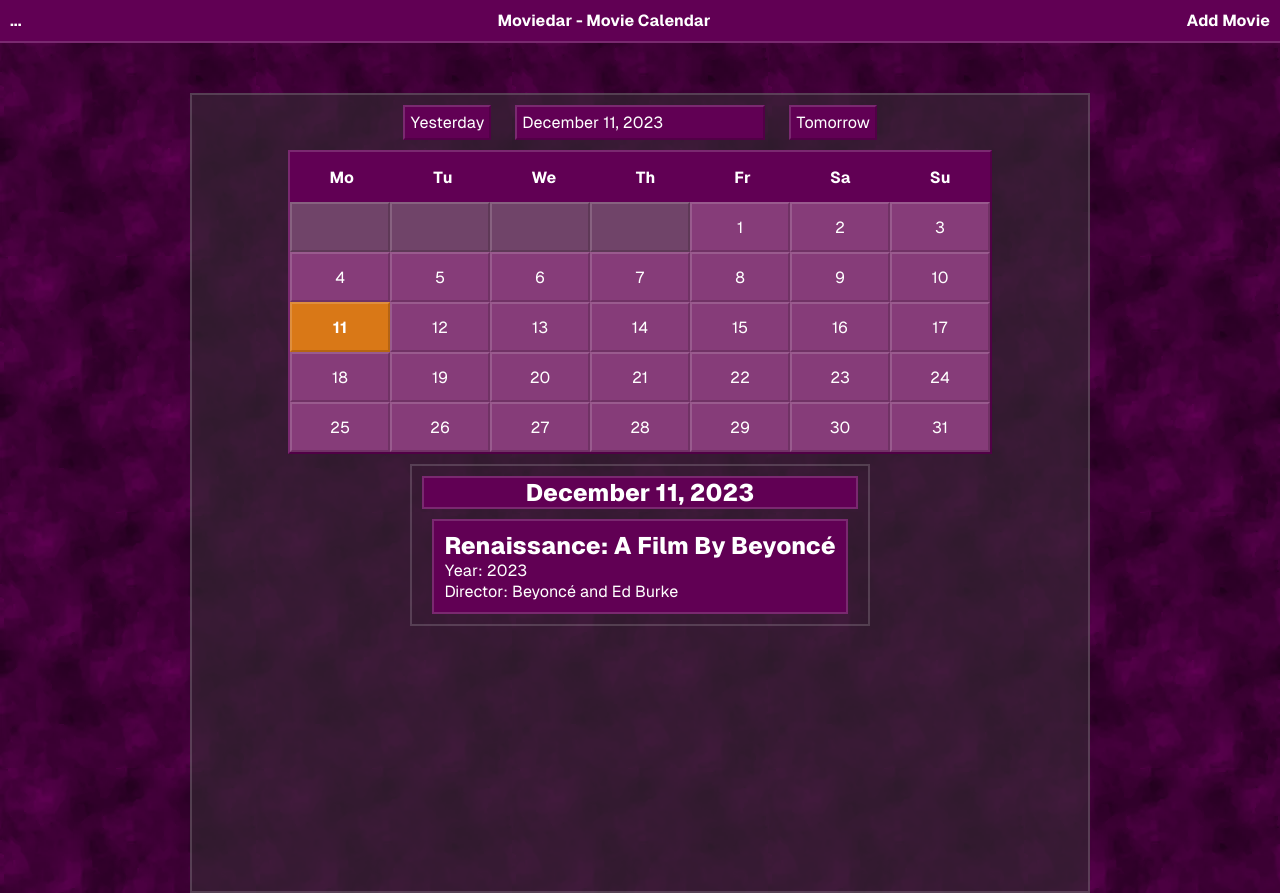
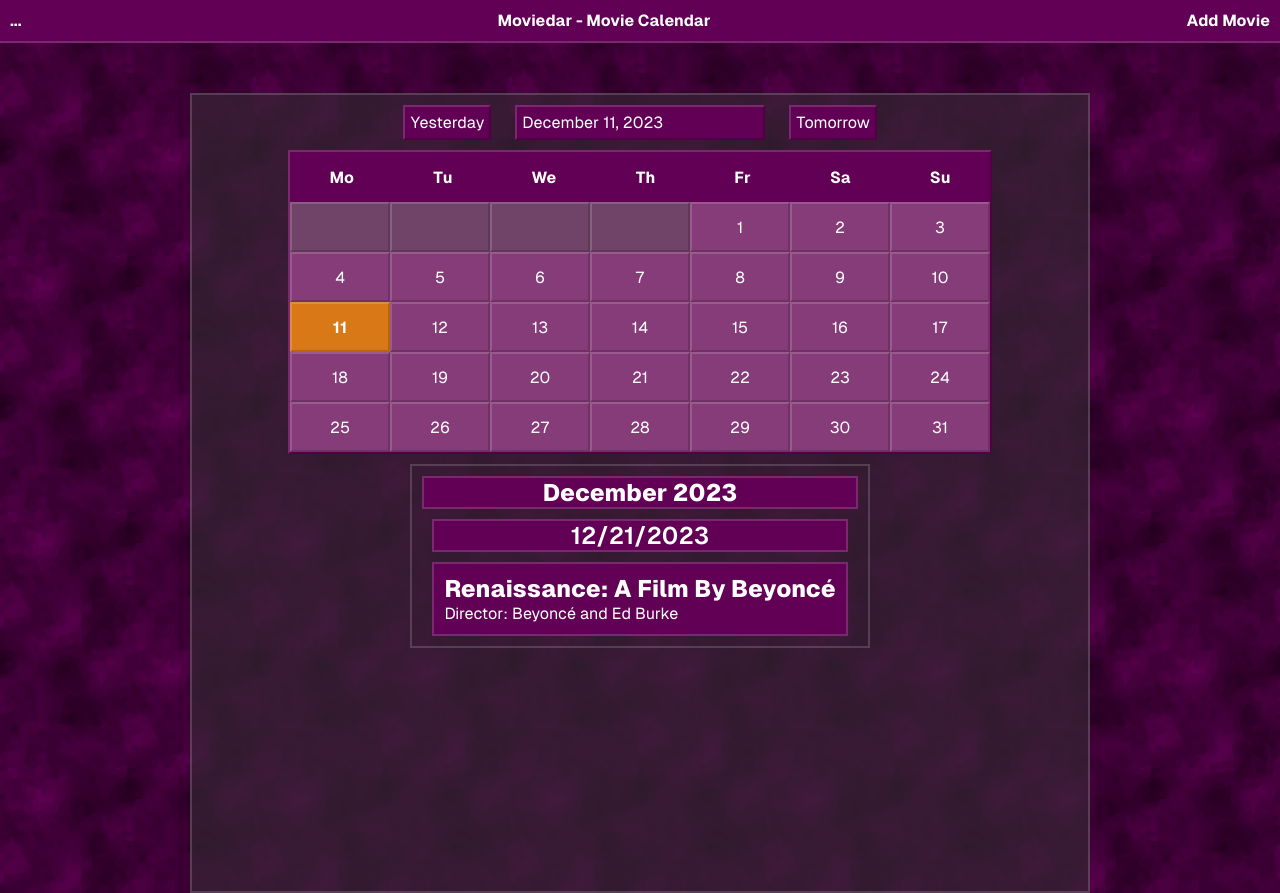
Before and after one commit to 3400877/Proyecto-DWEC, a plain HTML site: page index.html in a window 1280 px wide. Drawn offline with Linux system fonts and the light colour scheme.

Commit message:
Refactored some stuff

```diff
--- a/index.html
+++ b/index.html
@@ -60,7 +60,7 @@
 			</div>
 		</article>
 		<article class="bordered">
-			<h1 id="h_movies" class="bordered"></h1>
+			<h1 id="h_movies" class="header bordered"></h1>
 			<div class="movies"></div>
 		</article>
 	</main>
--- a/main.css
+++ b/main.css
@@ -190,11 +190,15 @@ article#calendar {
     padding: 20px;
 }
 
-h1#h_movies {
+.header {
     margin: 10px;
     text-align: center;
     background-color: var(--bg);
-    font-weight: 800;
+    font-weight: 600;
+}
+
+h1#h_movies {
+   font-weight: 800;
 }
 
 article {
--- a/main.js
+++ b/main.js
@@ -37,6 +37,7 @@ class Calendar {
 			this.month += 1;
 		}
 		this.printCalendar();
+		dispatchEvent(new Event('dateUpdated'));
 	}
 
 	increaseDay = () => {
@@ -67,11 +68,13 @@ class Calendar {
 			this.month -= 1;
 		}
 		this.printCalendar();
+		dispatchEvent(new Event('dateUpdated'));
 	}
 
 	reduceYear = () => this.year -= 1;
 
-	printDay = (element) => element.textContent = `${monthText[this.month - 1]} ${this.day}, ${this.year}`;
+	printFullDay = (element) => element.textContent = `${monthText[this.month - 1]} ${this.day}, ${this.year}`;
+	printDay = (element) => element.textContent = `${monthText[this.month - 1]} ${this.year}`;
 
 	daysInMonth = () => new Date(this.year, this.month, 0).getDate();
 
@@ -93,7 +96,7 @@ class Calendar {
 			calendarChildNodes.push(dayElement);
 		}
 		calendar.replaceChildren(...calendarChildNodes);
-		this.printDay(actualDay);
+		this.printFullDay(actualDay);
 	}
 
 	setDay = (day) => {
@@ -109,8 +112,7 @@ class Calendar {
 				days.item(index).setAttribute("class", DAY);
 			}
 		});
-		this.printDay(actualDay);
-		dispatchEvent(new Event('dateUpdated'));
+		this.printFullDay(actualDay);
 	}
 
 	static appendDay = (day, actual) => {
@@ -159,13 +161,27 @@ class MovieList {
 
 	printDate = () => this.calendar.printDay(movieListHeader);
 
+	// This function adds an article with the list of movies per month
 	addMovieListArticle = () => {
 		// Create a new article for the list of movies
 		const movieListArticle = document.createElement('article');
 
 		const filteredMovieList = this.movieList.filter(movie => movie.month == this.calendar.month);
 
-		filteredMovieList.forEach(movie => {
+		const groupedMovieList = Object.groupBy(filteredMovieList, ({ day }) => day);
+
+		Object.entries(groupedMovieList).forEach(([day, movies]) => {
+
+			// Create a div for each day
+			const dayDiv = document.createElement('div');
+
+			// Add the date to the div
+			const dayTitle = document.createElement('h2');
+			dayTitle.setAttribute("class", "header bordered")
+			dayTitle.textContent = `${this.calendar.month}/${day}/${this.calendar.year}`;
+			dayDiv.appendChild(dayTitle);
+
+			movies.forEach(movie => {
 				// Create a div for each movie
 				const movieDiv = document.createElement('div');
 				movieDiv.setAttribute("class", "movie bordered");
@@ -174,11 +190,6 @@ class MovieList {
 				const movieTitle = document.createElement('h2');
 				movieTitle.textContent = movie.title;
 				movieDiv.appendChild(movieTitle);
-
-			// Add the movie year to the div
-			const movieYear = document.createElement('p');
-			movieYear.textContent = `Year: ${movie.year}`;
-			movieDiv.appendChild(movieYear);
 
 				// Add the movie director to the div
 				const movieDirector = document.createElement('p');
@@ -199,9 +210,14 @@ class MovieList {
 				// Add the cast div to the movie div
 				movieDiv.appendChild(castDiv);
 
+				// Now, we append the movie div to the day div
+				dayDiv.append(movieDiv);
+			})
+
 			// Add the movie div to the article
-			movieListArticle.appendChild(movieDiv);
-		})
+			movieListArticle.appendChild(dayDiv);
+		});
+
 		movieListHeader.parentNode.replaceChild(movieListArticle, movieListHeader.nextSibling);
 	}
 
@@ -220,7 +236,7 @@ class MovieList {
 			const movie = {
 				title: title,
 				year: date.getFullYear(),
-				month: date.getMonth + 1,
+				month: date.getMonth() + 1,
 				day: date.getDate(),
 				director: director,
 				cast: cast.split(',')
```
Lines whose indentation alone changed are shown as unchanged.
